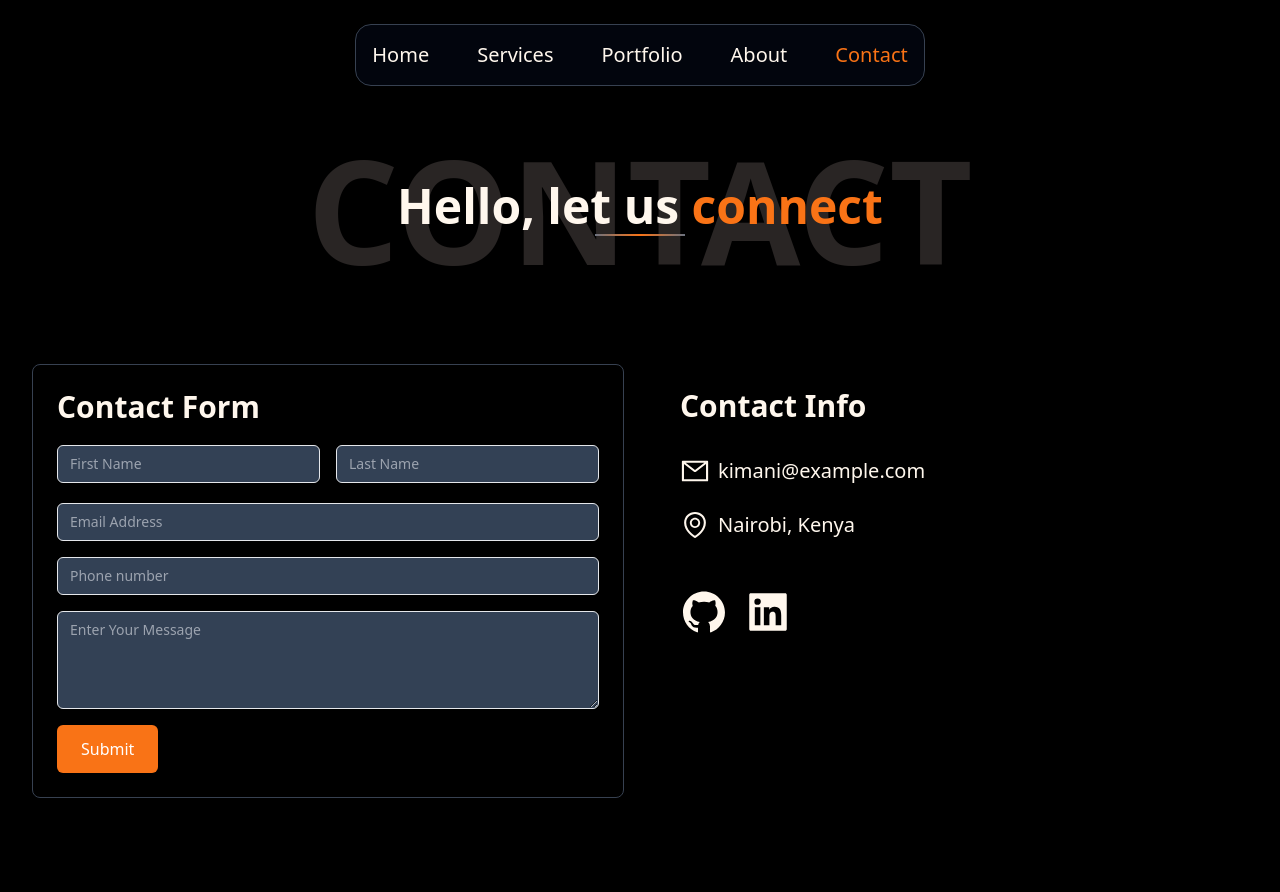
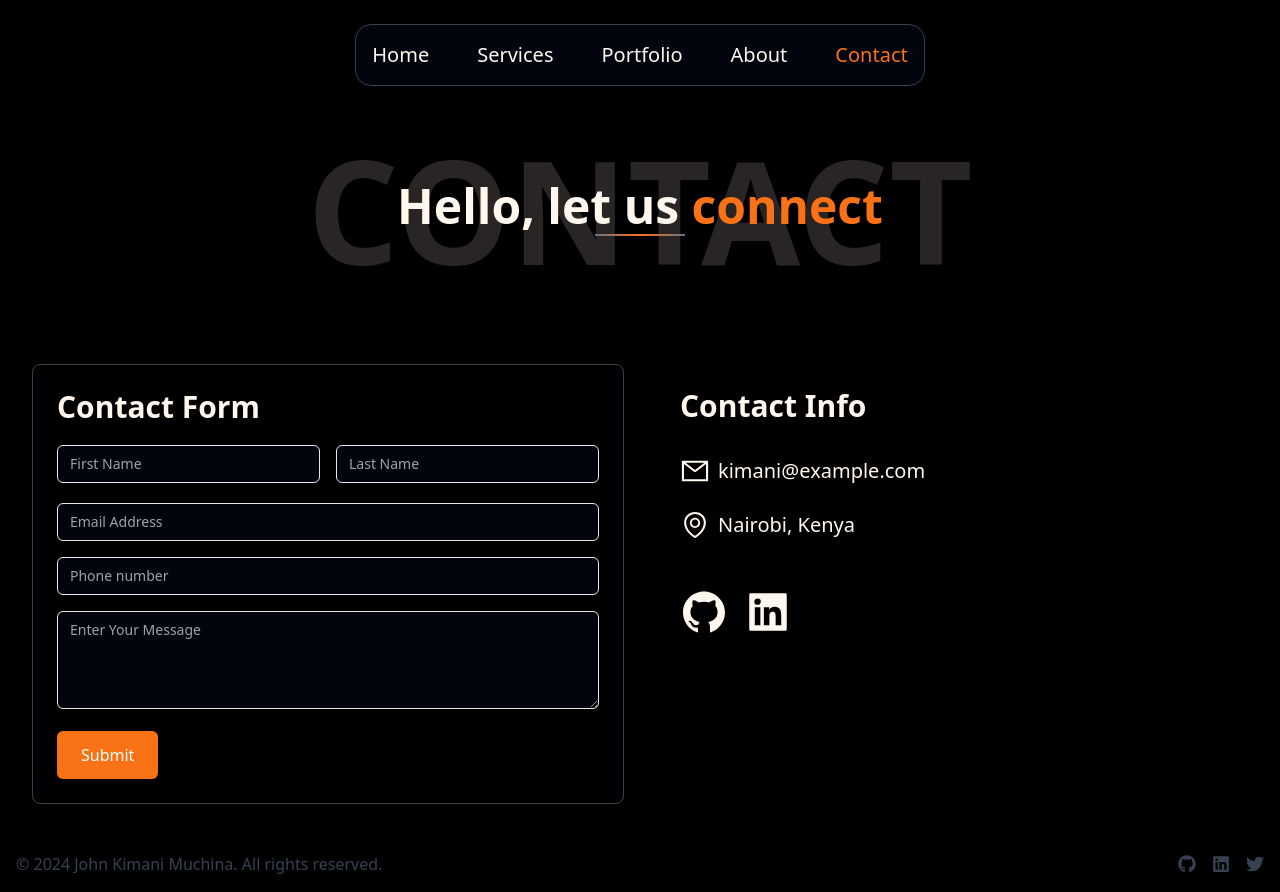
Before and after one commit to Kimoney/john-next, a Next.js app: page /contact in a window 1280 px wide. Before the commit the page ends 830 px from the top, so only its background shows below. Built offline with nearby package versions, Linux system fonts and the light colour scheme.

Commit message:
style: Styled contact us page.

```diff
--- a/src/app/contact/page.jsx
+++ b/src/app/contact/page.jsx
@@ -1,4 +1,5 @@
 import Navbar from "../ui/navbar"
+import Footer from "../ui/footer";
 import { AiOutlineMail, AiOutlineEnvironment, AiFillGithub, AiFillLinkedin } from 'react-icons/ai'; // Import icons from react-icons
 
 
@@ -36,7 +37,7 @@ export default function Contact() {
                 id="firstName"
                 name="firstName"
                 placeholder="First Name"
-                className="mt-1 bg-slate-700 block w-full border border-gray-200 rounded-md sm:text-sm px-3 py-2"
+                className="mt-1 bg-gray-950 bg-opacity-75 block w-full border border-gray-200 focus:border-orange-400-400 rounded-md sm:text-sm px-3 py-2"
                 required
               />
 
@@ -46,7 +47,7 @@ export default function Contact() {
                 id="lastName"
                 name="lastName"
                 placeholder="Last Name"
-                className="mt-1 bg-slate-700 block w-full border border-gray-200 rounded-md sm:text-sm px-3 py-2"
+                className="mt-1 bg-gray-950 bg-opacity-75 block w-full border border-gray-200 rounded-md sm:text-sm px-3 py-2"
                 required
               />
             </div>
@@ -59,7 +60,7 @@ export default function Contact() {
                 id="email"
                 name="email"
                 placeholder="Email Address"
-                className="mt-1 bg-slate-700 block w-full border border-gray-200 rounded-md sm:text-sm px-3 py-2"
+                className="mt-1 bg-gray-950 bg-opacity-75 block w-full border border-gray-200 rounded-md sm:text-sm px-3 py-2"
                 required
               />
             </div>
@@ -70,7 +71,7 @@ export default function Contact() {
                 type="text"
                 id="phoneNumber"
                 name="phoneNumber"
-                className="mt-1 bg-slate-700 block w-full border border-gray-200 rounded-md sm:text-sm px-3 py-2"
+                className="mt-1 bg-gray-950 bg-opacity-75 block w-full border border-gray-200 rounded-md sm:text-sm px-3 py-2"
                 placeholder="Phone number"
                 required
               />
@@ -81,7 +82,7 @@ export default function Contact() {
               id="message"
               name="message"
               rows={4}
-              className="mt-1 bg-slate-700 block w-full border border-gray-200 rounded-md sm:text-sm px-3 py-2"
+              className="mt-1 bg-gray-950 bg-opacity-75 w-full border border-gray-200 rounded-md sm:text-sm px-3 py-2"
               placeholder="Enter Your Message"
               required
             />
@@ -119,6 +120,9 @@ export default function Contact() {
         </div>
         </div>
       </div>
+
+    <Footer />
+
     </>
   )
 }
```
